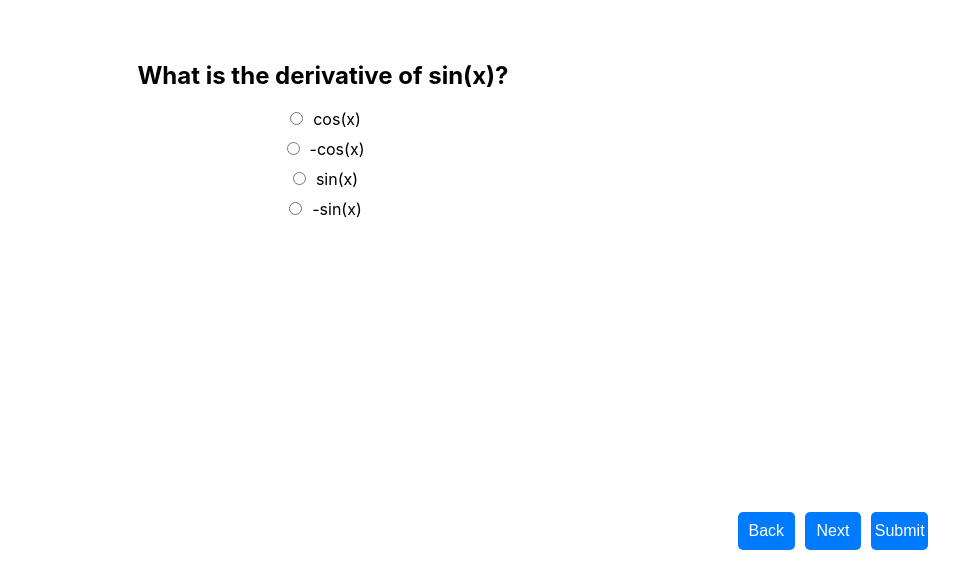
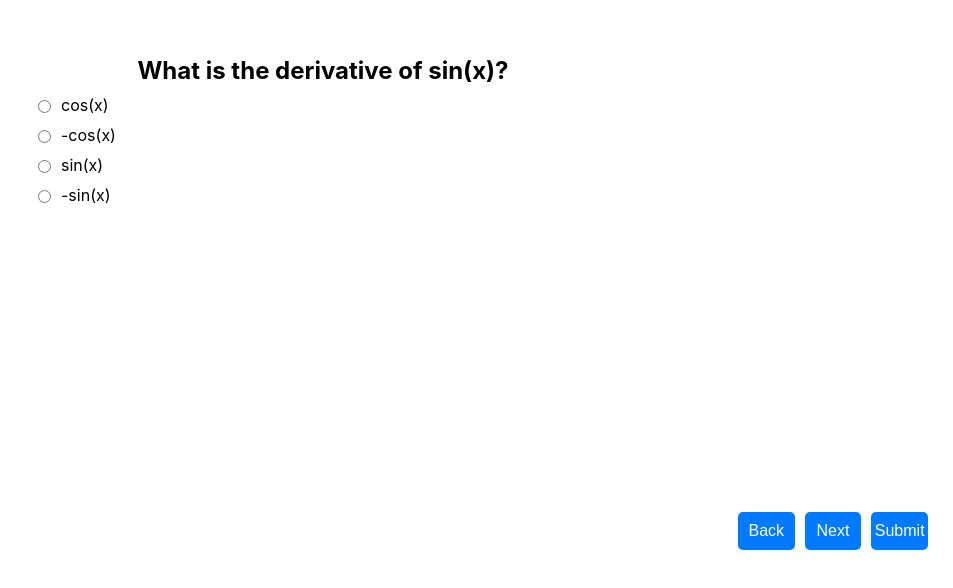
Before and after one commit to PathanAhmad/quizapp, a React (Create React App) app: page / in a window 1280 px wide. Shown: the part 230-818 px from the top of the page, without its empty margins (327-1280 px from the left). Built offline with nearby package versions, Linux system fonts and the light colour scheme.

Commit message:
Troubleshooting an error with the boiler plate

```diff
--- a/src/components/Question.js
+++ b/src/components/Question.js
@@ -1,6 +1,6 @@
 import React, { useState } from 'react';
 
-const Question = ({ question, currentQuestion, setCurrentQuestion, score, setScore, totalQuestions }) => {
+const Question = ({ question }) => {
   const [selectedOption, setSelectedOption] = useState('');
 
   const handleOptionChange = (event) => {
@@ -9,7 +9,7 @@ const Question = ({ question, currentQuestion, setCurrentQuestion, score, setSco
 
   return (
     <div style={styles.questionWrapper}>
-      <h2>{question.questionText}</h2>
+      <h2 style={styles.questionText}>{question.questionText}</h2>
       <form style={styles.form}>
         {question.answerOptions.map((option, index) => (
           <div key={index} style={styles.option}>
@@ -32,14 +32,19 @@ const Question = ({ question, currentQuestion, setCurrentQuestion, score, setSco
 
 const styles = {
   questionWrapper: {
-    marginLeft: '20px', // Set a fixed left margin for alignment
+    marginLeft: '20px', // Consistent left margin
     marginBottom: '20px', // Space between questions
+  },
+  questionText: {
+    margin: 0, // Remove default margin for consistent alignment
   },
   form: {
     marginTop: '10px',
   },
   option: {
     marginBottom: '10px', // Space between options
+    display: 'flex',
+    alignItems: 'center', // Align radio and label
   },
   radio: {
     marginRight: '10px',
```
